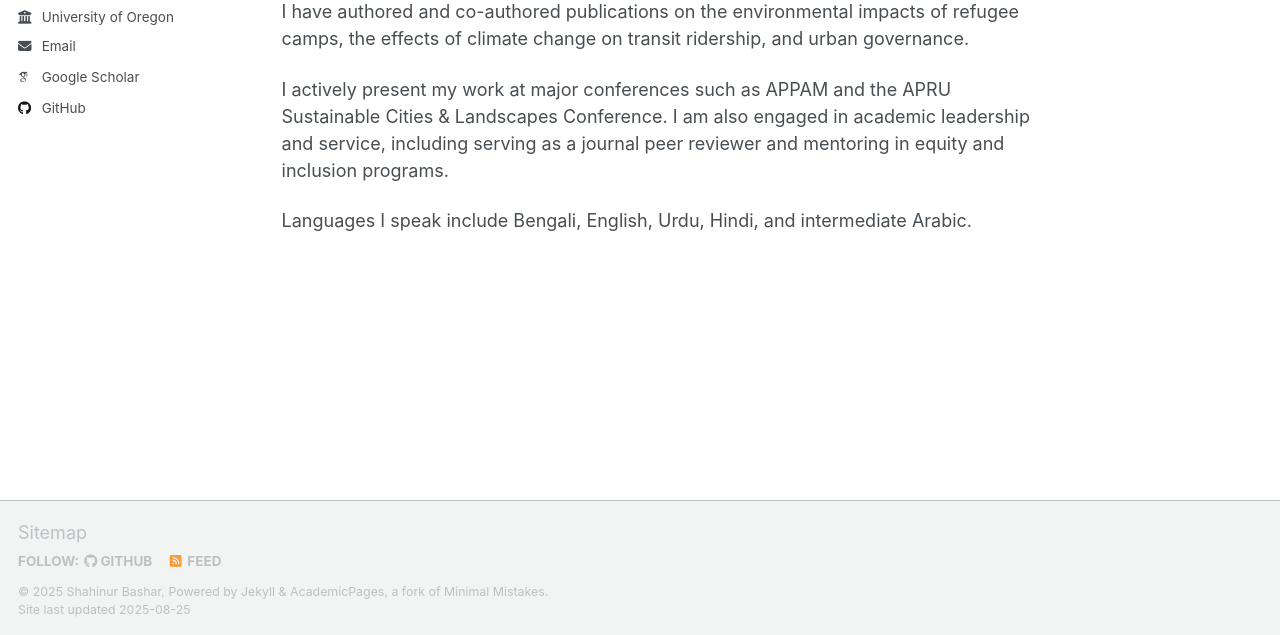
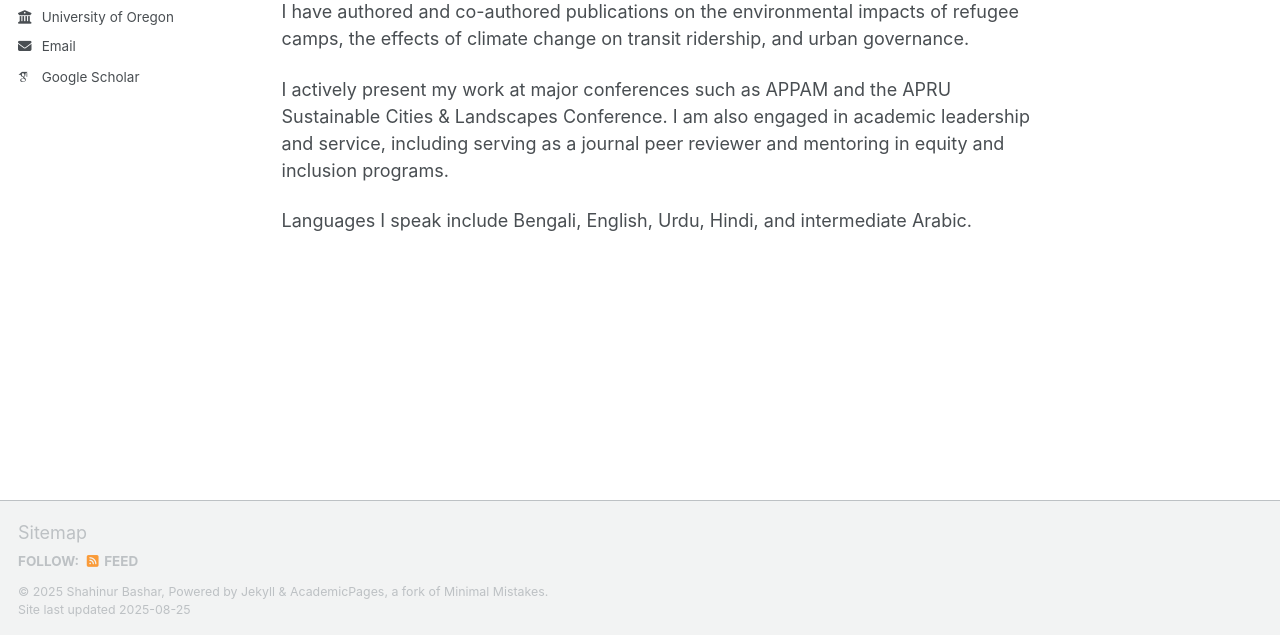
Before and after one commit to Shahinurbashar/Professional-Profile, a Jekyll site: the page built from _pages/about.md, in a window 1280 px wide and 1060 px high. Shown: the part 422-1057 px from the top of the window. Built offline with Jekyll 4.4.1, drawn with Linux system fonts in a browser that asks for light colours; some web fonts are replaced; a script that is not in the unit is left out.

Commit message:
Update _config.yml

```diff
--- a/_config.yml
+++ b/_config.yml
@@ -13,7 +13,7 @@ title                    : "Shahinur Bashar"
 title_separator          : "-"
 name                     : &name "Shahinur Bashar"
 description              : &description "personal description"
-url                      : https://shahinurbashar.github.io/Professional-Profile/ # the base hostname & protocol for your site e.g. "https://[your GitHub username].github.io" or if you already have some other page hosted on Github then use "https://[your GitHub username].github.io/[Your Repo Name]"
+url                      : https://shahinurbashar.github.io/Professional-Profile # the base hostname & protocol for your site e.g. "https://[your GitHub username].github.io" or if you already have some other page hosted on Github then use "https://[your GitHub username].github.io/[Your Repo Name]"
 baseurl                  : "" # the subpath of your site, e.g. "/blog"
 repository               : "shahinurbashar.github.io/Professional-Profile"
 
@@ -47,7 +47,7 @@ author:
   bitbucket        : # Username - Update with your username on the site
   codepen          : # Username
   dribbble         : # Username
-  github           : "academicpages"
+  github           : #
   kaggle           : # Username
   stackoverflow    : # User number or user number and name (i.e., use "1" or "1/jeff-atwood")
 
```
